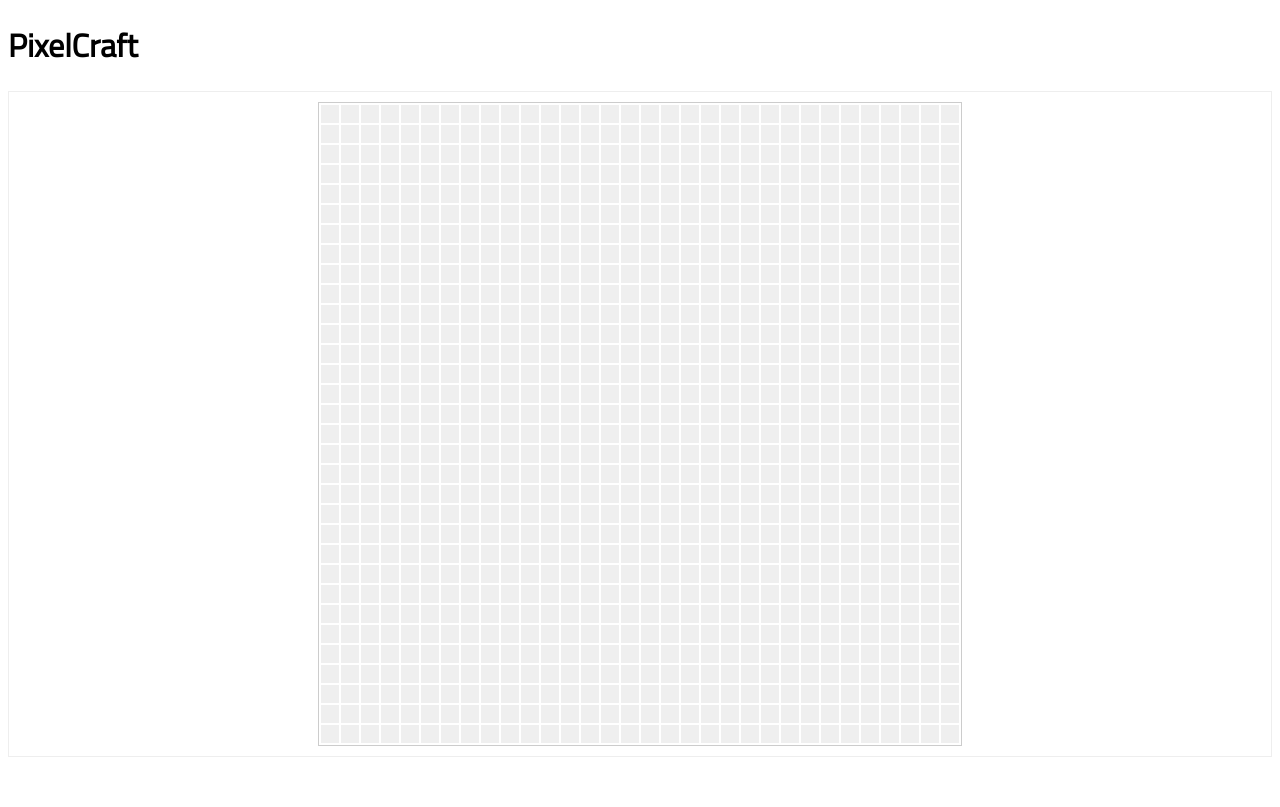
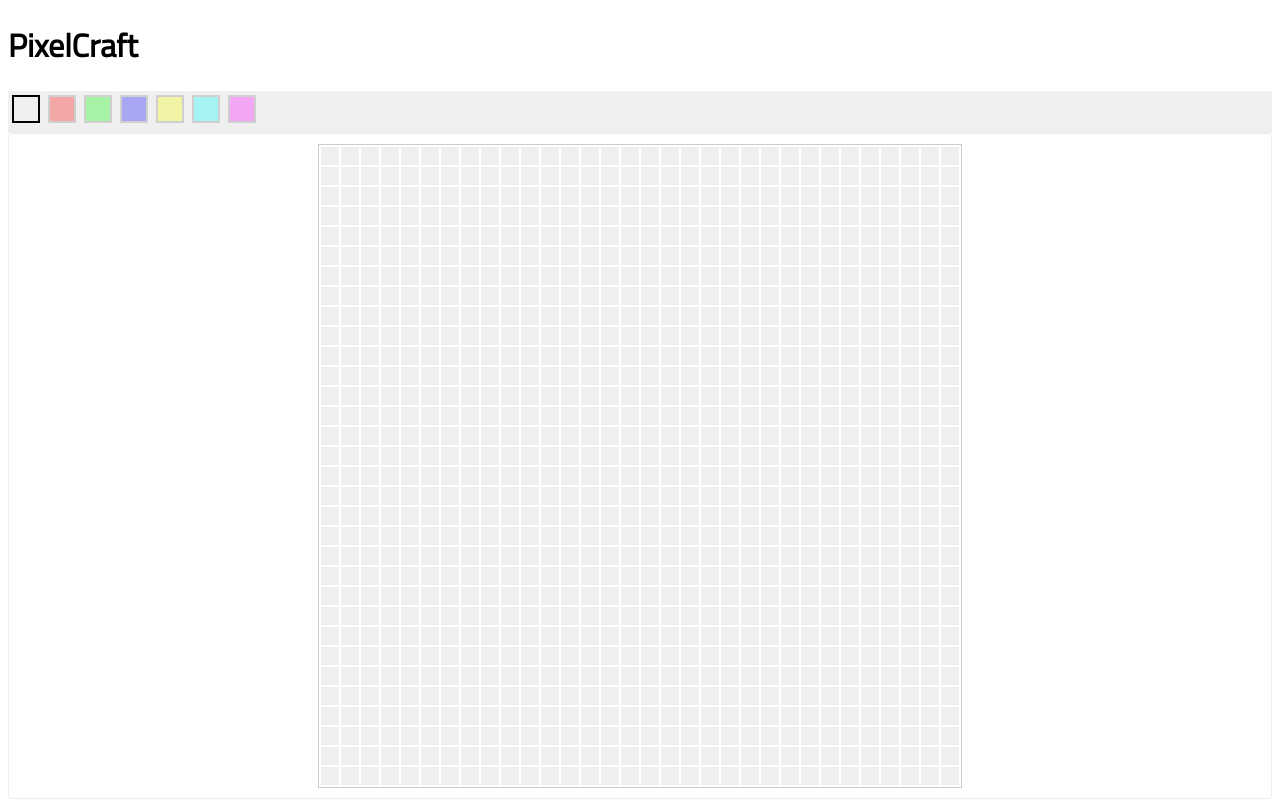
Before and after one commit to SikoSoft/pixelcraft, a Vue app: page / in a window 1280 px wide. Built offline with nearby package versions, Linux system fonts and the light colour scheme.

Commit message:
PalettePattern component

```diff
--- a/src/components/App.vue
+++ b/src/components/App.vue
@@ -1,6 +1,7 @@
 <template>
   <div>
     <h1>{{ message }}</h1>
+    <Palette></Palette>
     <Canvas></Canvas>
   </div>
 </template>
@@ -9,9 +10,10 @@
 import store from '../store';
 import { mapState, mapActions } from 'vuex';
 import Canvas from './Canvas.vue';
+import Palette from './Palette.vue';
 
 export default {
-  components: { Canvas },
+  components: { Canvas, Palette },
   data() {
     return {
       message: 'PixelCraft'
--- a/src/components/Canvas.vue
+++ b/src/components/Canvas.vue
@@ -25,6 +25,7 @@ export default {
   border: 1px #eee solid;
   padding: 10px;
   min-height: 200px;
+  border-radius: 4px;
   table {
     border: 1px #ccc solid;
     background-color: #fff;
--- a/src/components/Palette.vue
+++ b/src/components/Palette.vue
@@ -1,12 +1,45 @@
 <template>
-  <div>
+  <div id="pc-palette">
+    <ul>
+      <PalettePattern v-for="pattern in patterns"
+        v-bind:key="pattern"
+        v-bind:pattern="pattern">
+      </PalettePattern>
+    </ul>
   </div>
 </template>
 
 <script>
+import PalettePattern from './PalettePattern.vue';
 
+const patterns = [
+  '',
+  '#f00',
+  '#0f0',
+  '#00f',
+  '#ff0',
+  '#0ff',
+  '#f0f'
+];
+
+export default {
+  components: { PalettePattern },
+  data(){
+    return {
+      patterns
+    }
+  }
+};
 </script>
 
 <style lang="less">
-
+#pc-palette {
+  background-color: #efefef;
+  //min-height: 50px;
+  ul {
+    list-style: none;
+    margin: 0;
+    padding: 0;
+  }
+}
 </style>
--- /dev/null
+++ b/src/components/PalettePattern.vue
@@ -0,0 +1,41 @@
+<template>
+  <li @click="setActivePattern({pattern})"
+    v-bind:style="{ backgroundColor: pattern }"
+    v-bind:class="{ active: $store.getters.activePattern === pattern}">
+  </li>
+</template>
+
+<script>
+import { mapActions, mapGetters } from 'vuex';
+
+export default {
+  props: [ 'pattern' ],
+  // data () {
+  //   console.log(this.$store.getters.activePattern, this.pattern);
+  //   return {
+  //     isActive: this.$store.getters.activePattern === this.pattern
+  //   };
+  // },
+  methods: mapActions([
+    'setActivePattern'
+  ]),
+  computed: mapGetters([
+    //'activePattern'
+  ])
+};
+</script>
+
+<style lang="less">
+li {
+  width: 24px;
+  height: 24px;
+  display: inline-block;
+  border: 2px #888 solid;
+  margin: 4px;
+  opacity: 0.3;
+  &.active {
+    border: 2px #000 solid;
+    opacity: 1;
+  }
+}
+</style>
--- a/src/store.js
+++ b/src/store.js
@@ -6,7 +6,8 @@ Vue.use(Vuex);
 const state = {
   dim: {r: 32, c: 32},
   cellSize: 16,
-  canvas: []
+  canvas: [],
+  activePattern: ''
 };
 state.canvas = [... new Array(state.dim.r)].map(v => [...new Array(state.dim.c)].map(v => ''));
 
@@ -15,9 +16,13 @@ const mutations = {
     //console.log("setupEmptyCanvas");
     //state.canvas = [... new Array(state.dim.r)].map(v => [...new Array(state.dim.c)].map(v => ''));
   },
-  setCellValue (state, { r, c, v }) {
-    console.log("setCellValue", r, c, v);
-    state.canvas[r][c] = v;
+  setCellValue (state, { r, c, pattern }) {
+    console.log("setCellValue", r, c, pattern);
+    state.canvas[r][c] = pattern;
+  },
+  setActivePattern (state, { pattern }) {
+    console.log("setActivePattern", pattern);
+    state.activePattern = pattern;
   }
 };
 
@@ -25,8 +30,11 @@ const actions = {
   setup ({ commit, state }) {
     //commit('setupEmptyCanvas');
   },
-  setCellValue ({ commit, state }, { r, c, v }) {
-    commit('setCellValue', { r, c, v });
+  setCellValue ({ commit, state }, { r, c }) {
+    commit('setCellValue', { r, c, pattern: state.activePattern });
+  },
+  setActivePattern ({ commit }, { pattern }) {
+    commit('setActivePattern', { pattern });
   }
 };
 
@@ -35,10 +43,14 @@ const getters = {
     //console.log("running getters", r, c);
     return typeof(state.canvas[r]) !== 'undefined' && typeof(state.canvas[r][c]) !== 'undefined'
       ? state.canvas[r][c] : '';
+  },
+  activePattern: (state) => {
+    //console.log("returning activePattern", state.activePattern);
+    return state.activePattern;
   }
 };
 
-console.log("store initial state during construction", state);
+//console.log("store initial state during construction", state);
 export default new Vuex.Store({
   state,
   getters,
```
